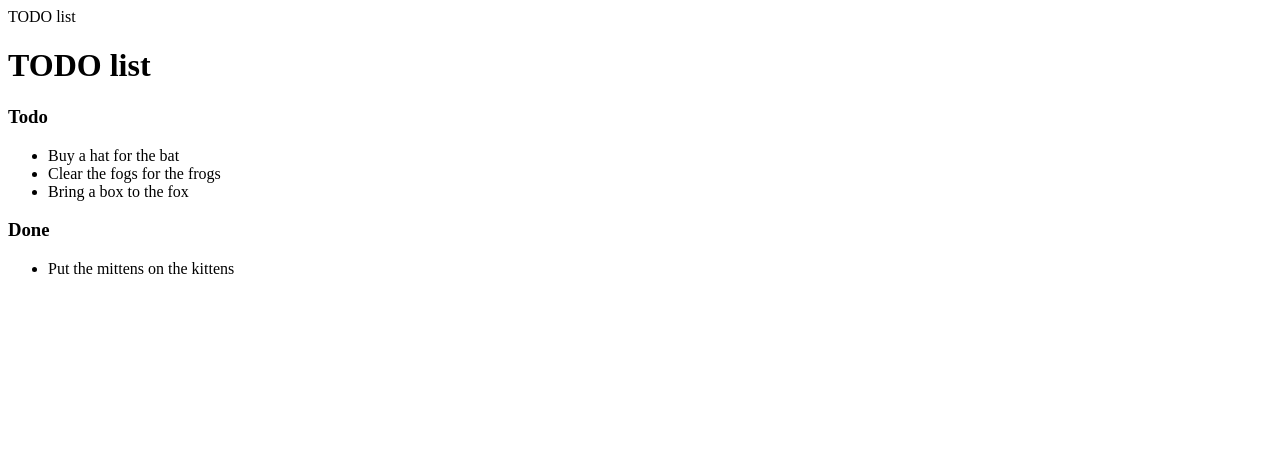
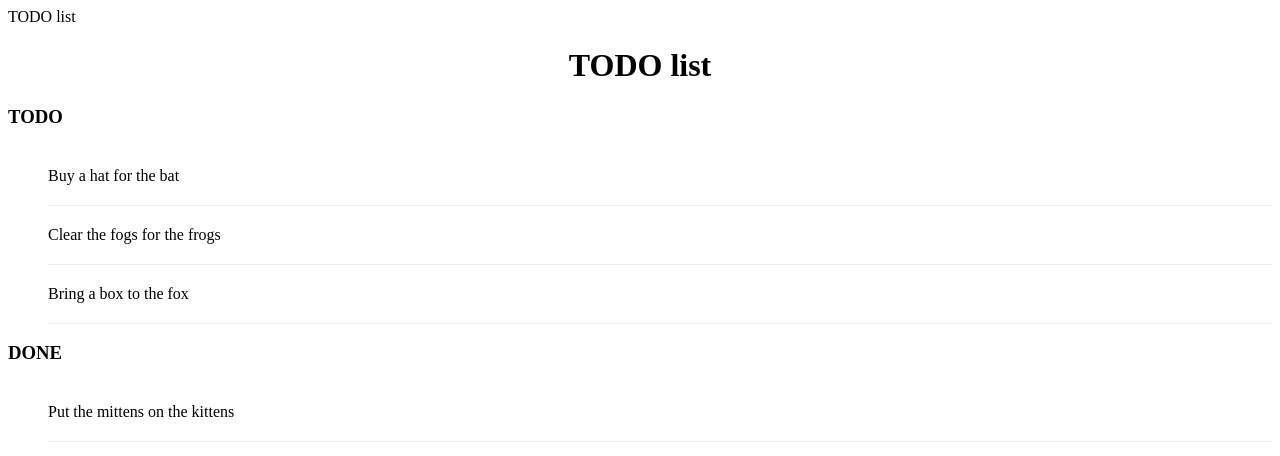
Before and after one commit to Syl9w/todo-list, a plain HTML site: page index.html in a window 1280 px wide. Drawn offline with Linux system fonts and the light colour scheme.

Commit message:
Resolve #3

```diff
--- a/index.html
+++ b/index.html
@@ -3,6 +3,17 @@
     <head>
         <meta charset="UTF-8">
         <header>TODO list</header>
+        <style>
+            h1 {
+                text-align:center;
+            }
+            h3 {
+                text-transform: uppercase; }
+            li {
+                overflow: hidden;
+                padding: 20px 0; border-bottom: 1px solid #eee;
+            }
+        </style>
     </head>
     <body>
         <h1>TODO list</h1>
```
